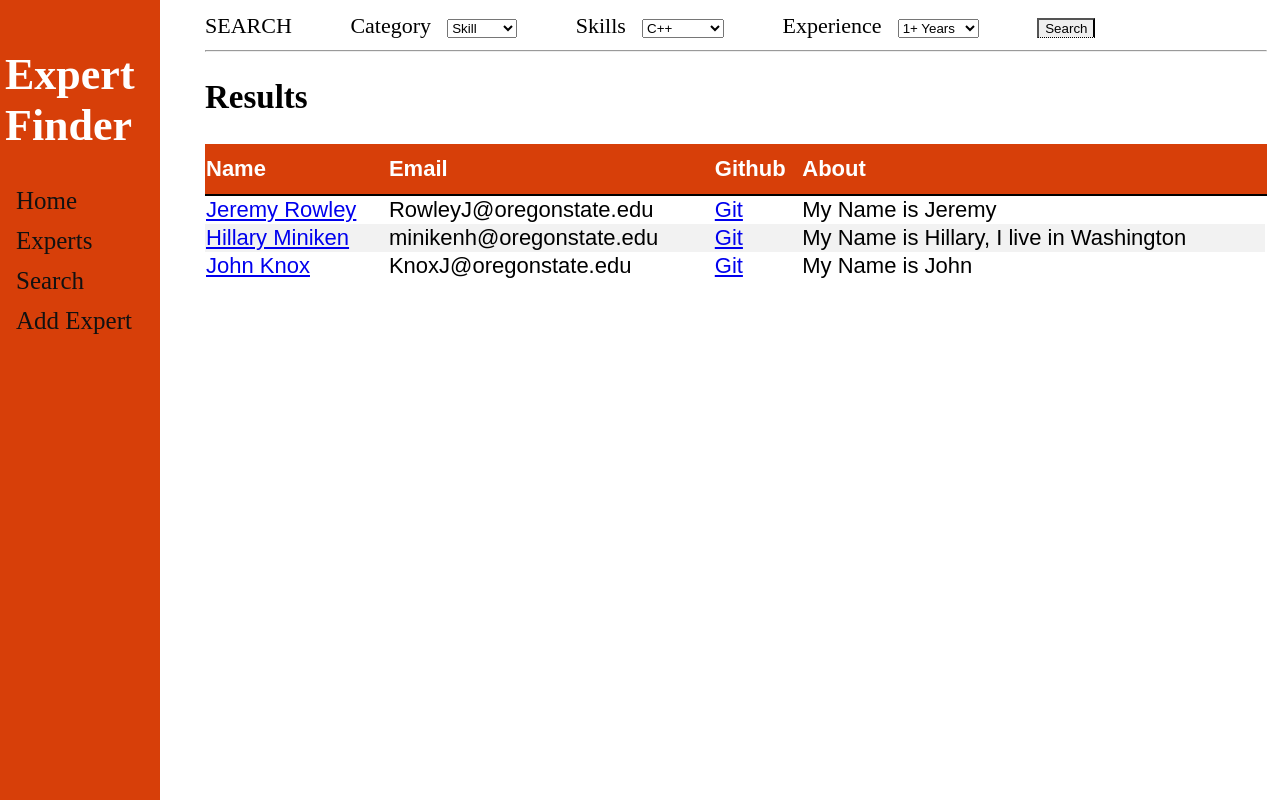
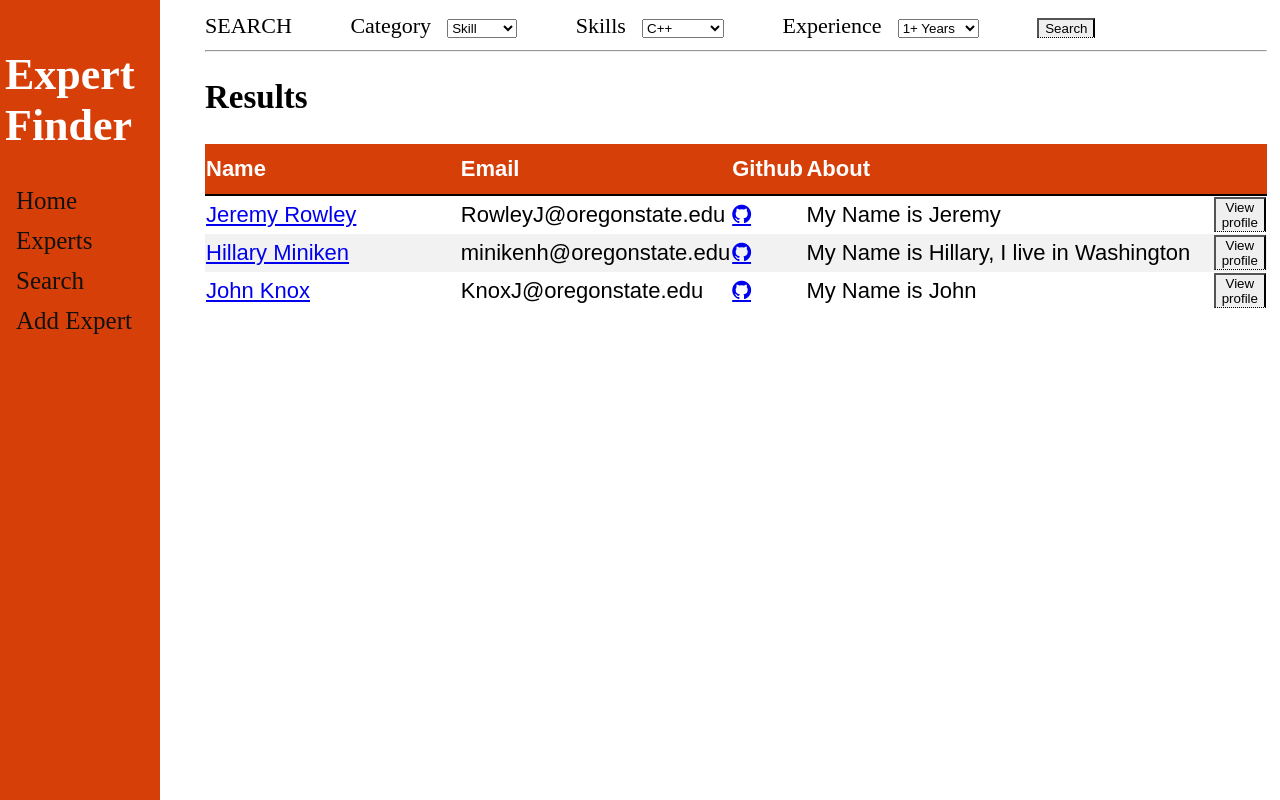
Before and after one commit to jknox0122/Quaranteam, a Node server app: page /search/results/1/1 in a window 1280 px wide. Run offline with Node 20, Linux system fonts and the light colour scheme; data comes from the database, SQL or seed files in the repository; some libraries are stand-ins or nearby versions; some web fonts are replaced.

Commit message:
fixed git link issue

```diff
--- a/Expert Finder/Expert Finder/views/results.hbs
+++ b/Expert Finder/Expert Finder/views/results.hbs
@@ -1,3 +1,5 @@
+<link rel="stylesheet" href="https://cdnjs.cloudflare.com/ajax/libs/font-awesome/4.7.0/css/font-awesome.min.css">
+<link href="/public/style.css" rel="stylesheet">
 <h2>Results</h2>
 {{#if experts.length}}
 <table class="results-table">
@@ -15,10 +17,15 @@
         {{#each experts}}
         <tr>
             <td hidden>{{ExpertID}}</td>
-                <td><a href='/experts/view/{{ExpertID}}'>{{FirstName}} {{LastName}}</a></td>
-                <td>{{ProfileEmail}}</td>
-                <td><a href=GithubLink>{{GithubLink}}</a></td>
-                <td>{{About}}</td>
+            <td width=25%><a href='/experts/view/{{ExpertID}}'>{{FirstName}} {{LastName}}</a></td>
+            <td width=23%>{{ProfileEmail}}</td>
+            <td width=7%><a href="http://github.com/{{GithubLink}}" class="fa fa-github"></a></td>
+            <td width=40%>{{About}}</td>
+            <td width=5%>
+                <button type="button" onclick="window.location.href='/experts/view/{{ExpertID}}';" class="table-details tooltip">
+                    <span class="tooltip-text">View profile</span>
+                </button>
+            </td>
         </tr>
         {{/each}}
     </tbody>
```
Also changed, not shown: Expert Finder/Expert Finder/views/experts.hbs (+6 -6 lines), 1 other file. Lines whose indentation alone changed are shown as unchanged.
